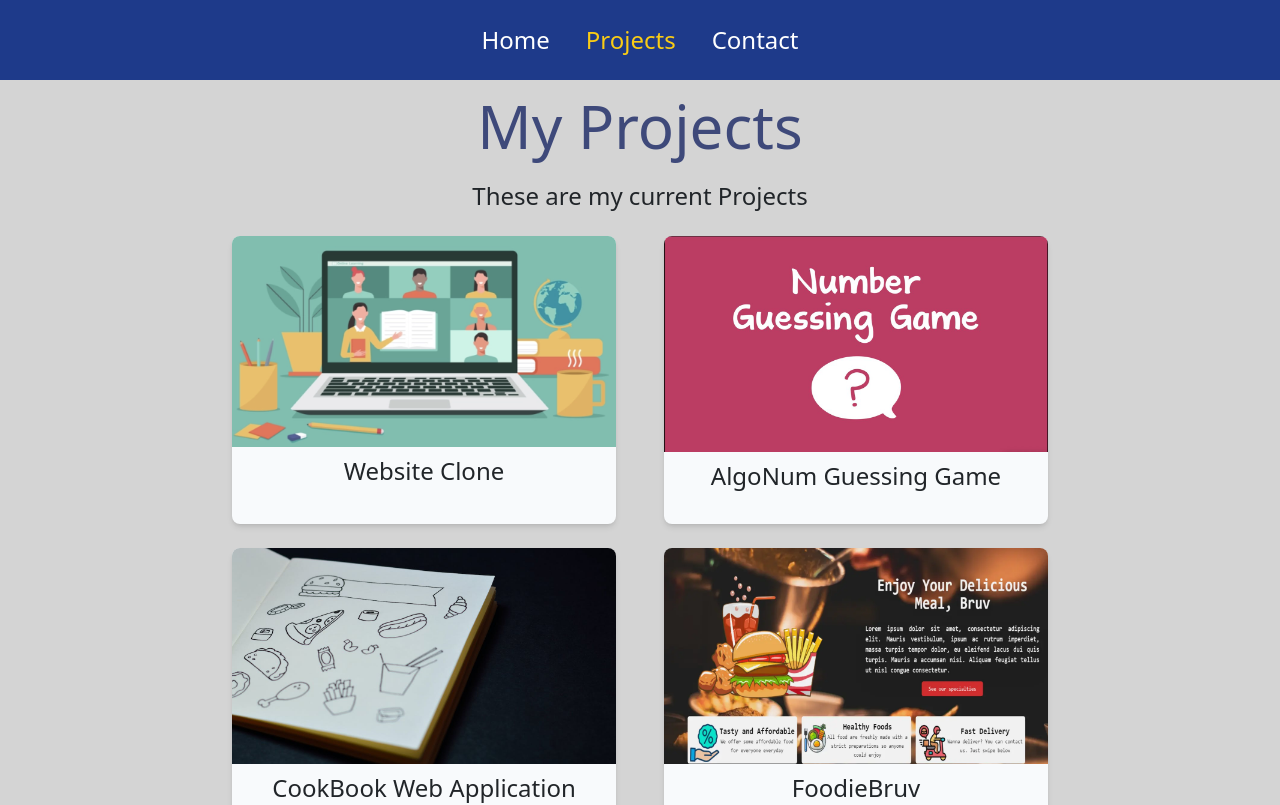
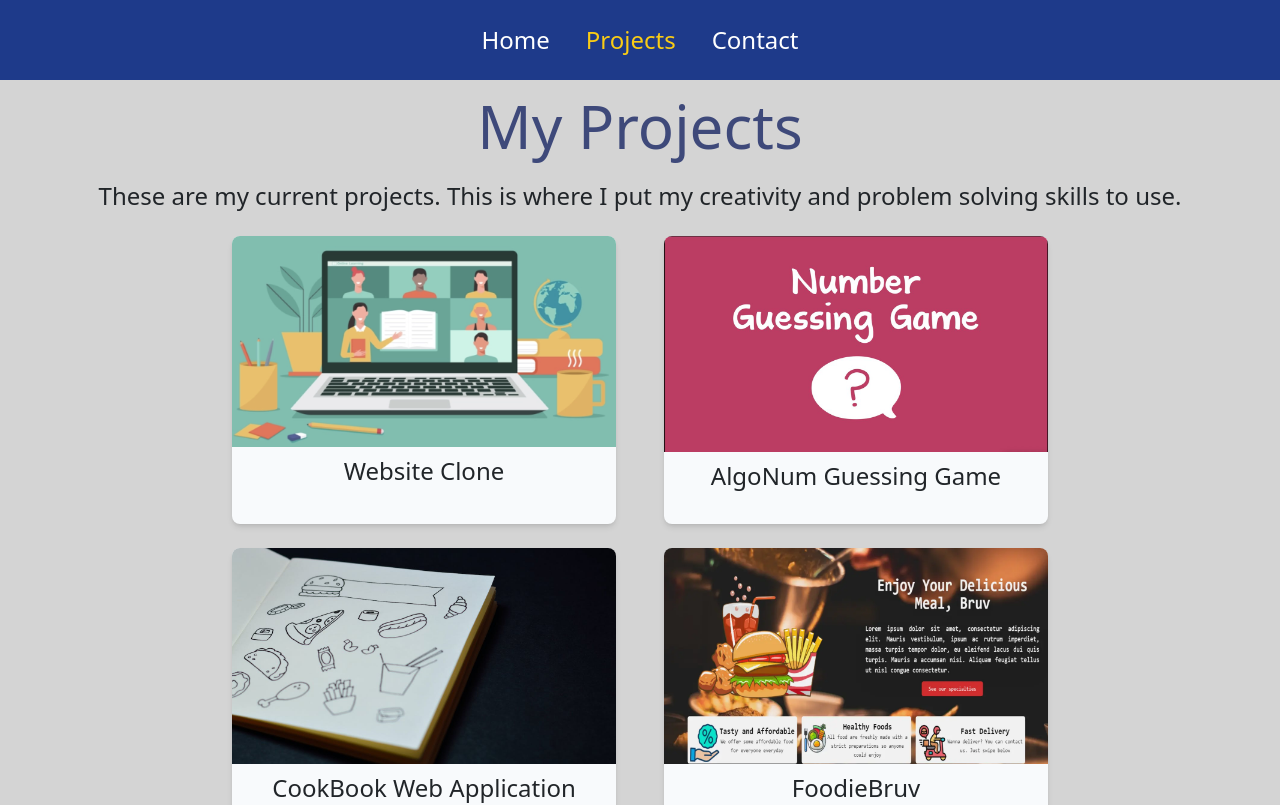
Before and after one commit to ramdio12/portfolio, a React (Vite) app: page /projects in a window 1280 px wide. Shown: the top 805 px of the page. Built offline with nearby package versions, Linux system fonts and the light colour scheme.

Commit message:
Projects page and footer component edited

```diff
--- a/src/Components/Footer.tsx
+++ b/src/Components/Footer.tsx
@@ -2,7 +2,7 @@ const Footer = () => {
   return (
     <footer className="bg-blue-900 text-center text-white py-4 w-full">
       <p>
-        Copyright &copy;2023 <span>Created by Diomar</span>
+        Copyright &copy;2024 <span>Created by Diomar</span>
       </p>
     </footer>
   );
--- a/src/Pages/Projects.tsx
+++ b/src/Pages/Projects.tsx
@@ -10,7 +10,10 @@ const Projects = () => {
         <h1 className="text-6xl 2xl:text-8xl mb-4 mt-12 text-headingColor">
           My Projects
         </h1>
-        <p className="text-2xl 2xl:text-4xl ">These are my current Projects</p>
+        <p className="text-2xl 2xl:text-4xl ">
+          These are my current projects. This is where I put my creativity and
+          problem solving skills to use.
+        </p>
       </div>
       <div className="flex flex-wrap mt-4 mb-10 items-center justify-center">
         {projects.map((project) => (
```
